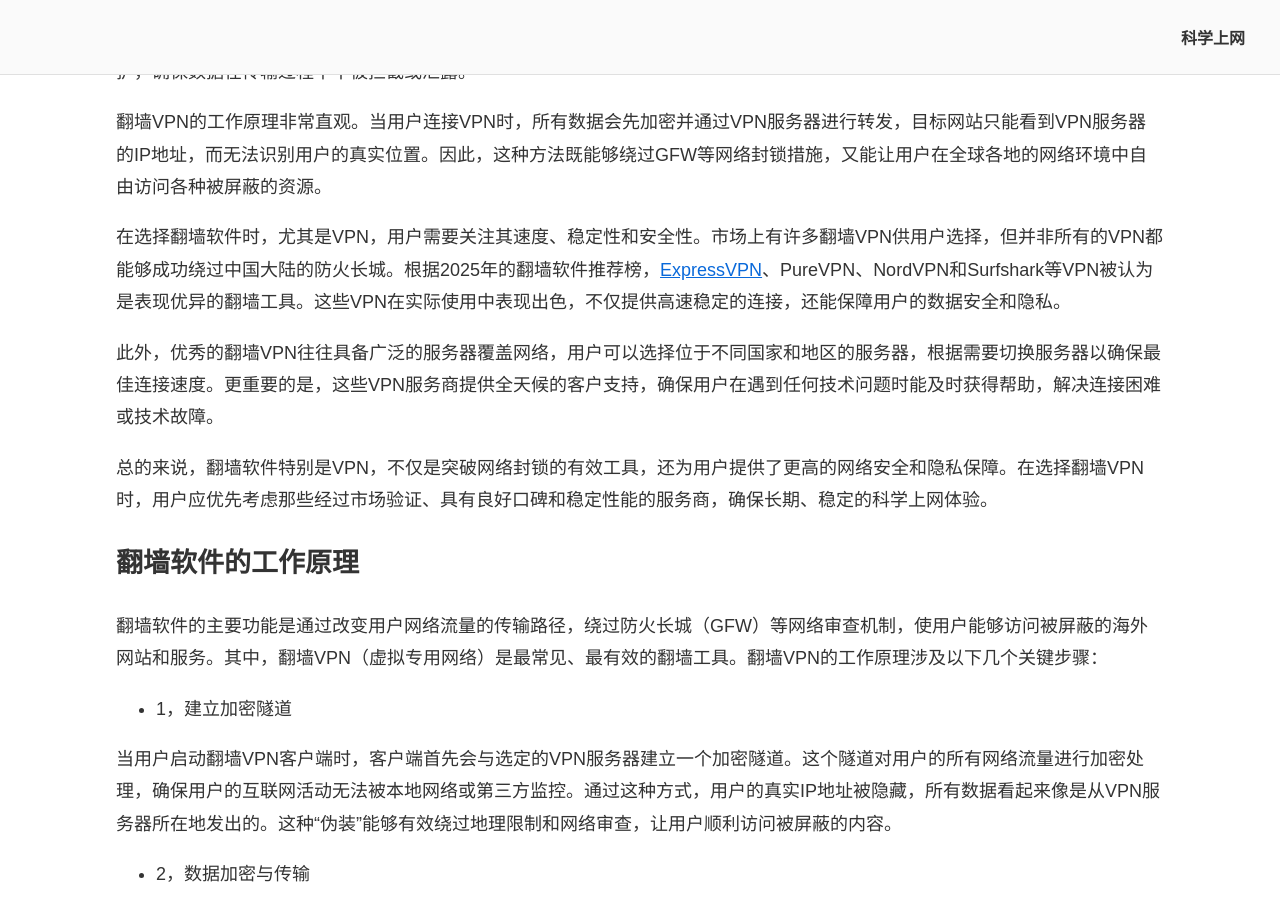
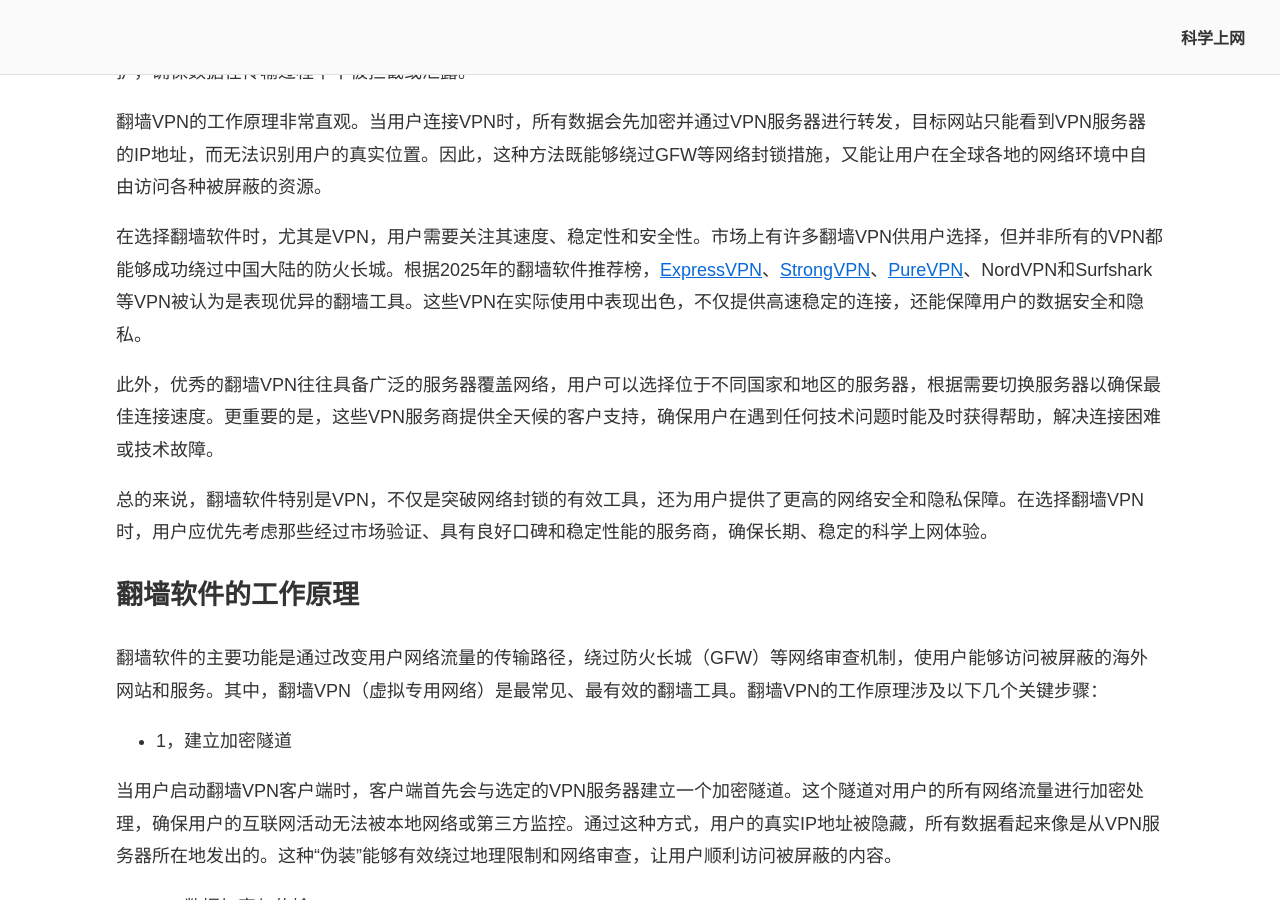
Before and after one commit to chinavpns/chinavpns.github.io, a Jekyll site: the page built from index.md, in a window 1280 px wide and 900 px high, scrolled down 22172 px. Built offline with Jekyll 4.4.1, drawn with Linux system fonts in a browser that asks for light colours.

Commit message:
Update index.md

```diff
--- a/index.md
+++ b/index.md
@@ -383,7 +383,7 @@
 
 翻墙VPN的工作原理非常直观。当用户连接VPN时，所有数据会先加密并通过VPN服务器进行转发，目标网站只能看到VPN服务器的IP地址，而无法识别用户的真实位置。因此，这种方法既能够绕过GFW等网络封锁措施，又能让用户在全球各地的网络环境中自由访问各种被屏蔽的资源。
 
-在选择翻墙软件时，尤其是VPN，用户需要关注其速度、稳定性和安全性。市场上有许多翻墙VPN供用户选择，但并非所有的VPN都能够成功绕过中国大陆的防火长城。根据2025年的翻墙软件推荐榜，<a href="https://github.com/chinavpns/expressvpn">ExpressVPN</a>、PureVPN、NordVPN和Surfshark等VPN被认为是表现优异的翻墙工具。这些VPN在实际使用中表现出色，不仅提供高速稳定的连接，还能保障用户的数据安全和隐私。
+在选择翻墙软件时，尤其是VPN，用户需要关注其速度、稳定性和安全性。市场上有许多翻墙VPN供用户选择，但并非所有的VPN都能够成功绕过中国大陆的防火长城。根据2025年的翻墙软件推荐榜，<a href="https://github.com/chinavpns/expressvpn">ExpressVPN</a>、<a href="https://github.com/chinavpns/strongvpn">StrongVPN</a>、<a href="https://github.com/chinavpns/purevpn">PureVPN</a>、NordVPN和Surfshark等VPN被认为是表现优异的翻墙工具。这些VPN在实际使用中表现出色，不仅提供高速稳定的连接，还能保障用户的数据安全和隐私。
 
 此外，优秀的翻墙VPN往往具备广泛的服务器覆盖网络，用户可以选择位于不同国家和地区的服务器，根据需要切换服务器以确保最佳连接速度。更重要的是，这些VPN服务商提供全天候的客户支持，确保用户在遇到任何技术问题时能及时获得帮助，解决连接困难或技术故障。
 
```
